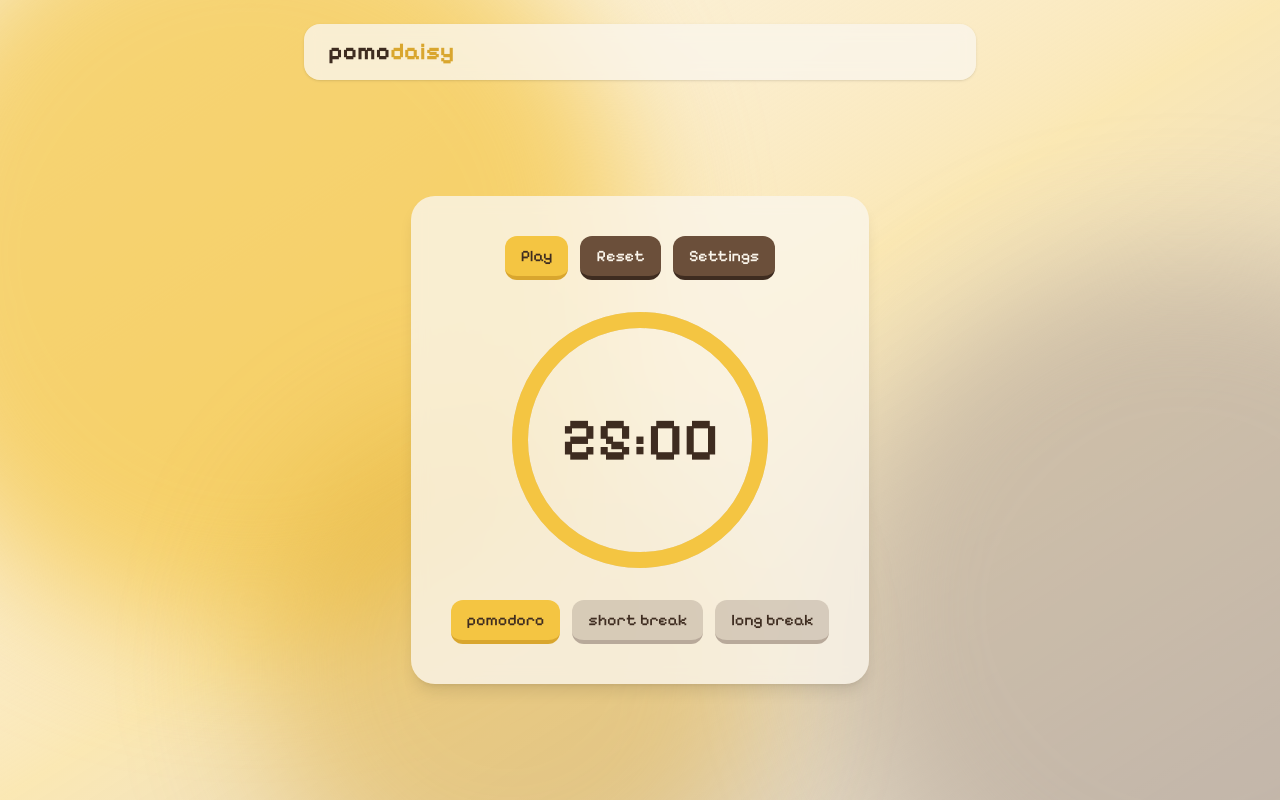
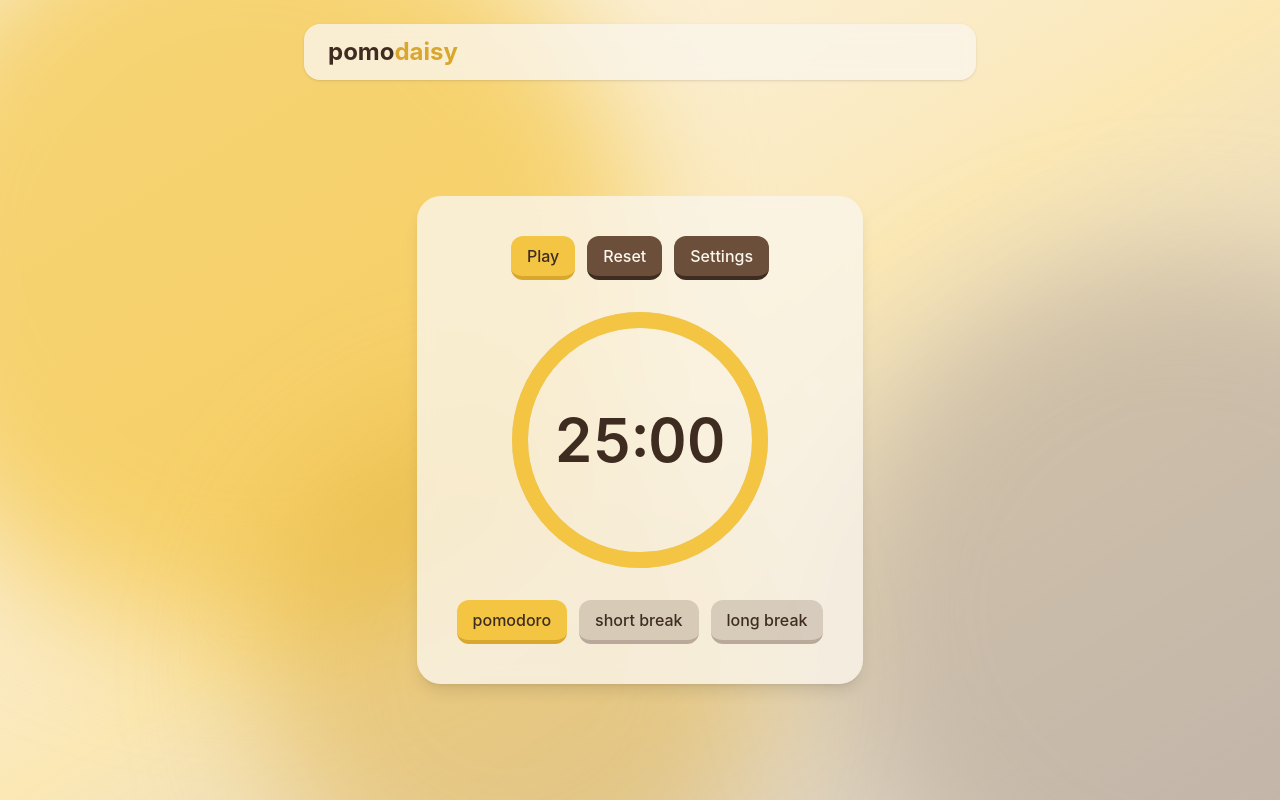
Before and after one commit to charlie7estrada/Pomodaisy, a Next.js app: page / in a window 1280 px wide. Built offline with nearby package versions, Linux system fonts and the light colour scheme; no server answers.

Commit message:
Revert to default font stack behind an --app-font variable

```diff
--- a/app/globals.css
+++ b/app/globals.css
@@ -31,9 +31,24 @@
   }
 }
 
-/* next/font sets --font-pixelify on <html>; make it the default font. */
+/* The site font. --app-font is set to the user's chosen font; without one,
+   the site uses the system font stack (Tailwind's default). */
 @theme inline {
-  --font-sans: var(--font-pixelify);
+  --font-sans: var(
+    --app-font,
+    -apple-system,
+    BlinkMacSystemFont,
+    "Segoe UI",
+    Roboto,
+    "Helvetica Neue",
+    "Noto Sans",
+    Arial,
+    sans-serif,
+    "Apple Color Emoji",
+    "Segoe UI Emoji",
+    "Segoe UI Symbol",
+    "Noto Color Emoji"
+  );
 }
 
 /* Background saturation. 100% is the theme's normal color. */
--- a/app/layout.tsx
+++ b/app/layout.tsx
@@ -1,13 +1,7 @@
 import type { Metadata } from "next";
-import { Pixelify_Sans } from "next/font/google";
 import Background from "@/components/Background";
 import Header from "@/components/Header";
 import "./globals.css";
-
-const pixelify = Pixelify_Sans({
-  subsets: ["latin"],
-  variable: "--font-pixelify",
-});
 
 export const metadata: Metadata = {
   title: "Pomodaisy",
@@ -16,7 +10,7 @@ export const metadata: Metadata = {
 
 export default function RootLayout({ children }: LayoutProps<"/">) {
   return (
-    <html lang="en" className={`${pixelify.variable} h-full antialiased`}>
+    <html lang="en" className="h-full antialiased">
       <body className="min-h-full flex flex-col font-sans text-ink">
         <Background />
         <Header />
```
